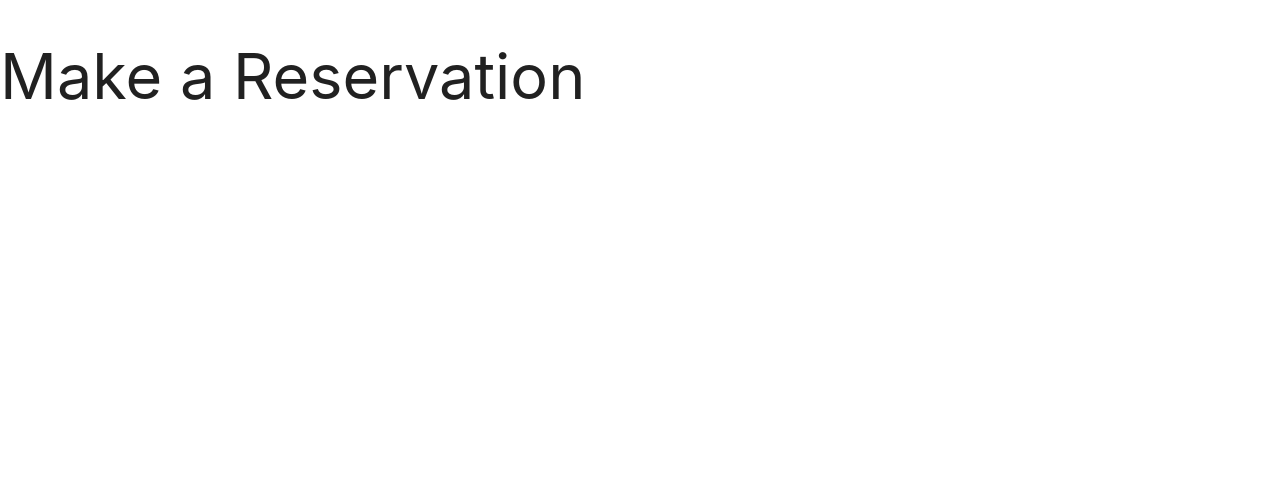
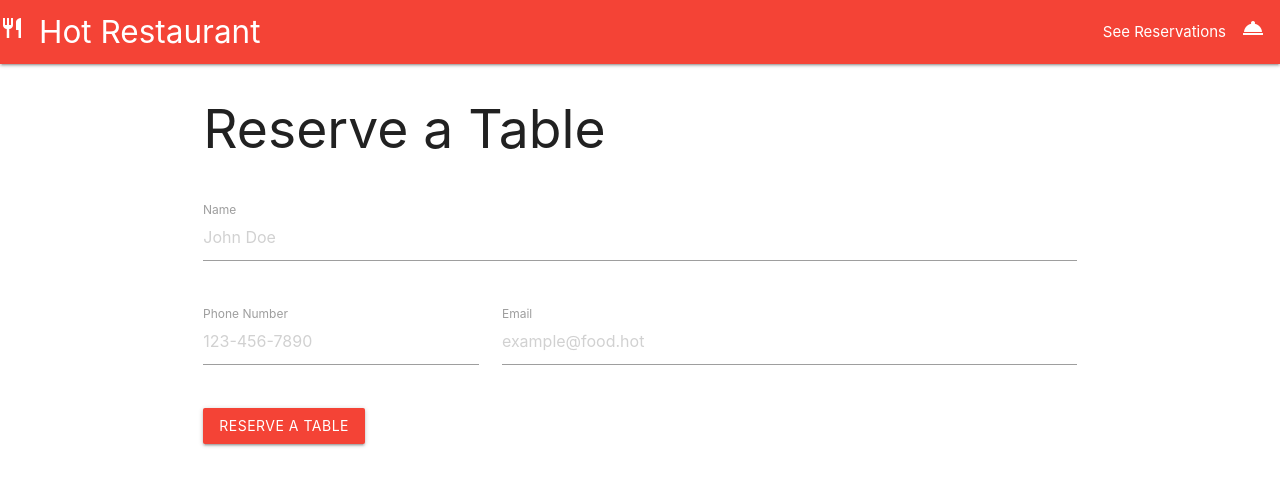
Before and after one commit to Mrjcowman/hot-restaurant-app, a website: page html/reserve.html in a window 1280 px wide. Drawn offline with nearby package versions, Linux system fonts and the light colour scheme.

Commit message:
Built reservation form

```diff
--- a/html/reserve.html
+++ b/html/reserve.html
@@ -7,10 +7,52 @@
 
     <!-- Compiled and minified CSS -->
     <link rel="stylesheet" href="https://cdnjs.cloudflare.com/ajax/libs/materialize/1.0.0/css/materialize.min.css">
+    <link href="https://fonts.googleapis.com/icon?family=Material+Icons" rel="stylesheet">
+    <link rel="stylesheet" href="../css/hot-restaurant.css">
 
 </head>
 <body>
-    <h1>Make a Reservation</h1>
+    <header>
+        <nav class="nav-wrapper red">
+            <a href="/" class="brand-logo left"><i class="material-icons">restaurant</i> Hot Restaurant</a>
+            <ul class="right">
+                <li><a href="/tables"><i class="material-icons right">room_service</i>See Reservations</a></li>
+            </ul>
+        </nav>
+    </header>
+
+    <main class="container">
+        <div class="row">
+            <div class="col s12">
+                <h2>Reserve a Table</h2>
+            </div>
+        </div>
+        <div class="row">
+            <form class="col s12">
+                <div class="row">
+                    <div class="input-field col s12">
+                        <input type="text" placeholder="John Doe" id="name">
+                        <label for="name">Name</label>
+                    </div>
+                </div>
+                <div class="row">
+                    <div class="input-field col s12 m4">
+                        <input type="tel" placeholder="123-456-7890" id="phone">
+                        <label for="name">Phone Number</label>
+                    </div>
+                    <div class="input-field col s12 m8">
+                        <input type="email" placeholder="example@food.hot" id="email">
+                        <label for="name">Email</label>
+                    </div>
+                </div>
+                <div class="row">
+                    <div class="col s12">
+                        <button type="submit" class="waves-effect waves-light btn red">Reserve a Table</button>
+                    </div>
+                </div>
+            </form>
+        </div>
+    </main>
 
 
 
```
